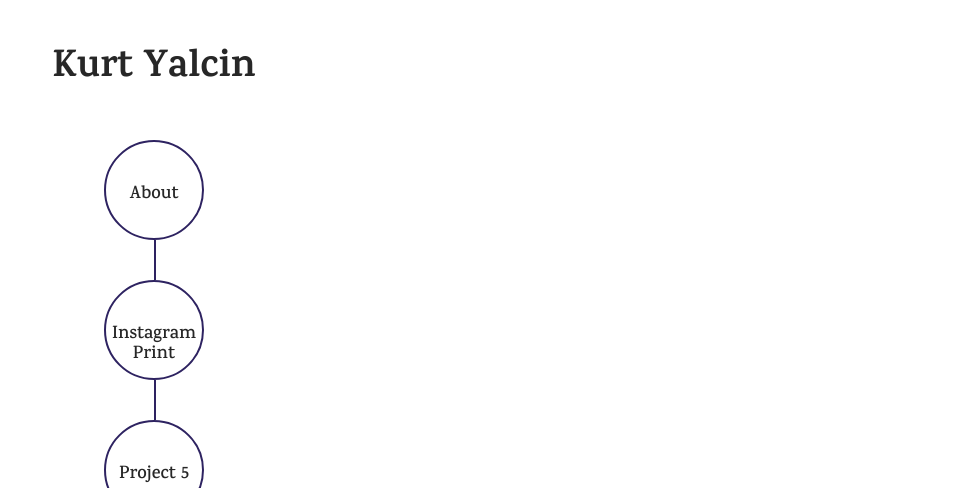
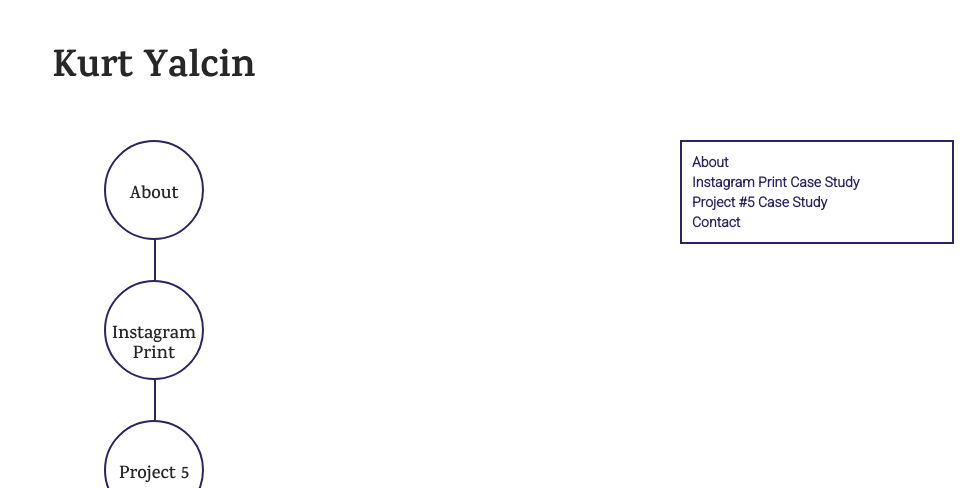
Before and after one commit to lkvsky/kurt-duran-yalcin, a Django app: template templates/index.html in a window 1280 px wide. Shown: the top 488 px of the page, without its empty margins (316-1280 px from the left). Run offline with Django 3.2, Linux system fonts and the light colour scheme; the template is opened without the code that fills it, so the values that code supplies are empty.

Commit message:
Implement table of contents

```diff
--- a/static/css/main.css
+++ b/static/css/main.css
@@ -1,18 +1,19 @@
-/* Nav styles */
 .timeline-container {
   /* though I hate using it... helps get the desired centering you're gonna want */
   display: table;
-  margin: 0 auto 0 auto;
+  margin: 0 auto 50px auto;
 }
 
-/* height and width are just there to test interaction */
 .information {
-  height: 200px;
-  width: 500px;
+  padding: 10px;
   border: 2px solid #2e2361;
   position: relative;
   /* should be half the value of the .nav-element margin-bottom */
   bottom: 20px;
+  /* box sizing is a CSS3 property that affects how the box model is calculated. By setting it here, we're telling the browser to calculate padding, border AND content with a height/weidth of X value */
+  -moz-box-sizing: border-box;
+  -webkit-box-sizing: border-box;
+  box-sizing: border-box;
 }
 
 .information:last-of-type {
@@ -31,7 +32,6 @@
   border: 2px solid #2e2361;
   margin: 0 auto 40px auto;
   position: relative;
-  /* box sizing is a CSS3 property that affects how the box model is calculated. By setting it here, we're telling the browser to calculate padding, border AND content with a height/weidth of X value */
   -moz-box-sizing: border-box;
   -webkit-box-sizing: border-box;
   box-sizing: border-box;
@@ -83,6 +83,23 @@
   color: white;
 }
 
+.toc {
+  border: 2px solid #2e2361;
+  position: absolute;
+  right: 10px;
+  padding: 10px;
+  width: 250px;
+}
+
+.toc-element {
+  display: block;
+}
+
+.toc-element.active {
+  font-weight: bold;
+  font-style: italic;
+}
+
 .link-text {
   display: block;
   text-align: center;
@@ -102,13 +119,25 @@ body {
 }
 
 a {
+  font-weight: bold;
+  color: #2e2361;
+}
+
+a:hover, a:visited {
+  color: #2e2361;
+  font-style: italic;
+  text-decoration: none;
+  font-weight: 700;
+}
+
+a.nav-element {
   color: #272727;
 }
 
-a:visited, a:hover {
-  font-style: italic;
-  text-decoration: none;
-  color: #272727;
+a.nav-element:hover {
+  font-style: normal;
+  color: white;
+  background-color: #2e2361;
 }
 
 header {
@@ -136,3 +165,9 @@ header {
   clear: both;
   height: 0;
 }
+
+@media (max-width: 670px) {
+  .toc {
+    display: none;
+  }
+}
--- a/templates/index.html
+++ b/templates/index.html
@@ -18,29 +18,41 @@
                 <h1>Kurt Yalcin</h1>
             </header>
 
+            <nav class="toc">
+                <a href="#" class="toc-element" data-toggle="about">About</a>
+                <a href="#" class="toc-element" data-toggle="instagram">Instagram Print Case Study</a>
+                <a href="#" class="toc-element" data-toggle="project-5">Project #5 Case Study</a>
+                <a href="#" class="toc-element" data-toggle="contact">Contact</a>
+            </nav>
+
             <div class="timeline-container">
                 <a class="nav-element" href="#" data-toggle="about">
                     <span class="link-text">About</span>
                 </a>
                 <div class="information hide" data-toggle="about">
+                    Coming Soon
                 </div>
 
                 <a class="nav-element" href="#" data-toggle="instagram">
                     <span class="link-text">Instagram Print</span>
                 </a>
                 <div class="information hide" data-toggle="instagram">
+                    Coming Soon
                 </div>
 
-                <a class="nav-element" href="#" data-toggle="placeholder">
+                <a class="nav-element" href="#" data-toggle="project-5">
                     <span class="link-text">Project 5</span>
                 </a>
-                <div class="information hide" data-toggle="placeholder">
+                <div class="information hide" data-toggle="project-5">
+                    Coming Soon
                 </div>
 
                 <a class="nav-element" href="#" data-toggle="contact">
                     <span class="link-text">Contact</span>
                 </a>
                 <div class="information hide" data-toggle="contact">
+                    <p>Email is the best way to reach me: <a href="mailto:kyalcin@gmail.com">kyalcin@gmail.com</a></p>
+                    <p>You can say hey on social media, too: <a href="#TODO">LinkedIn</a> | <a href="#TODO">Twitter</a></p>
                 </div>
             </div>
         </div>
```
Also changed, not shown: static/js/main.js (+20 -6 lines).
